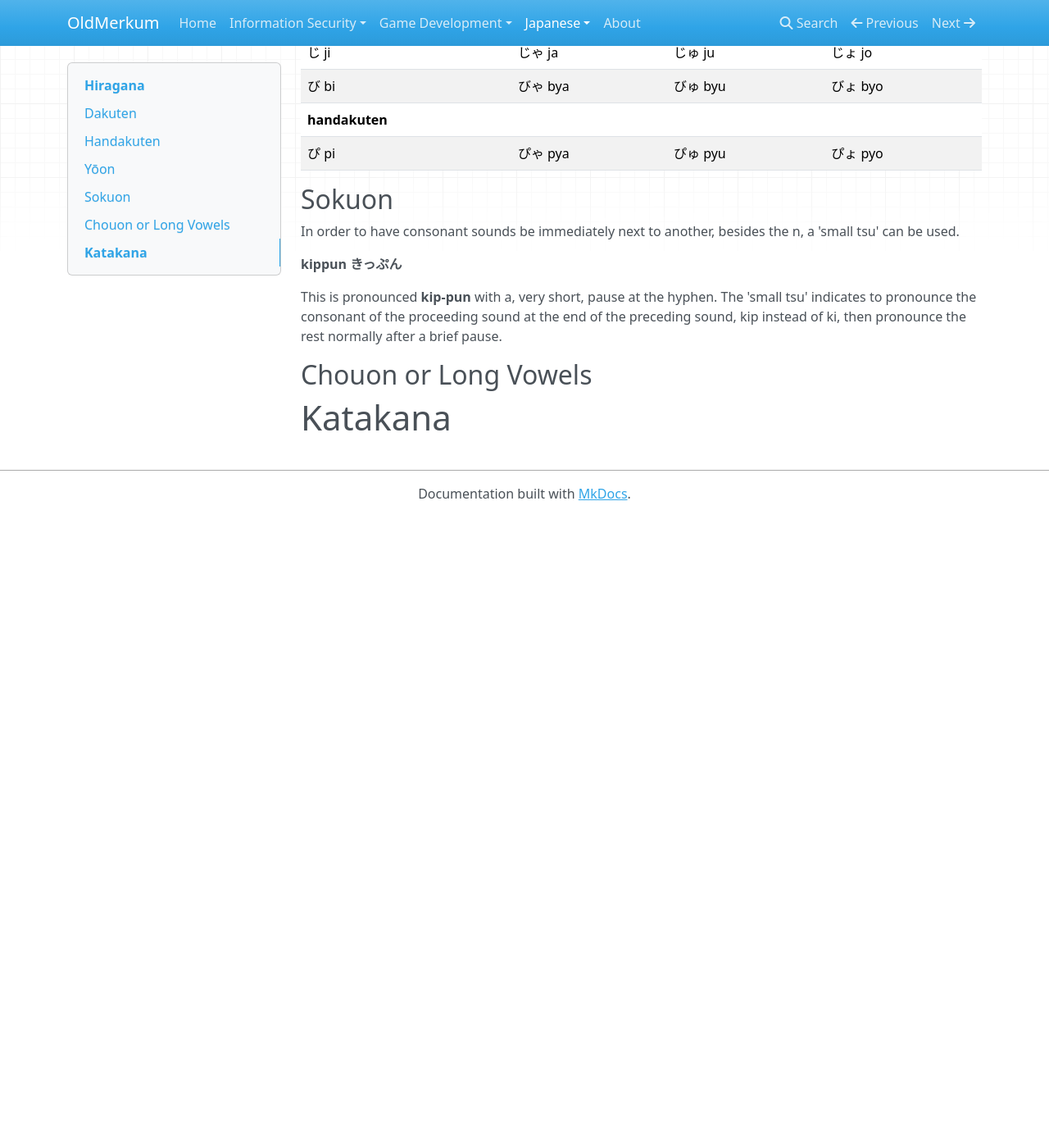
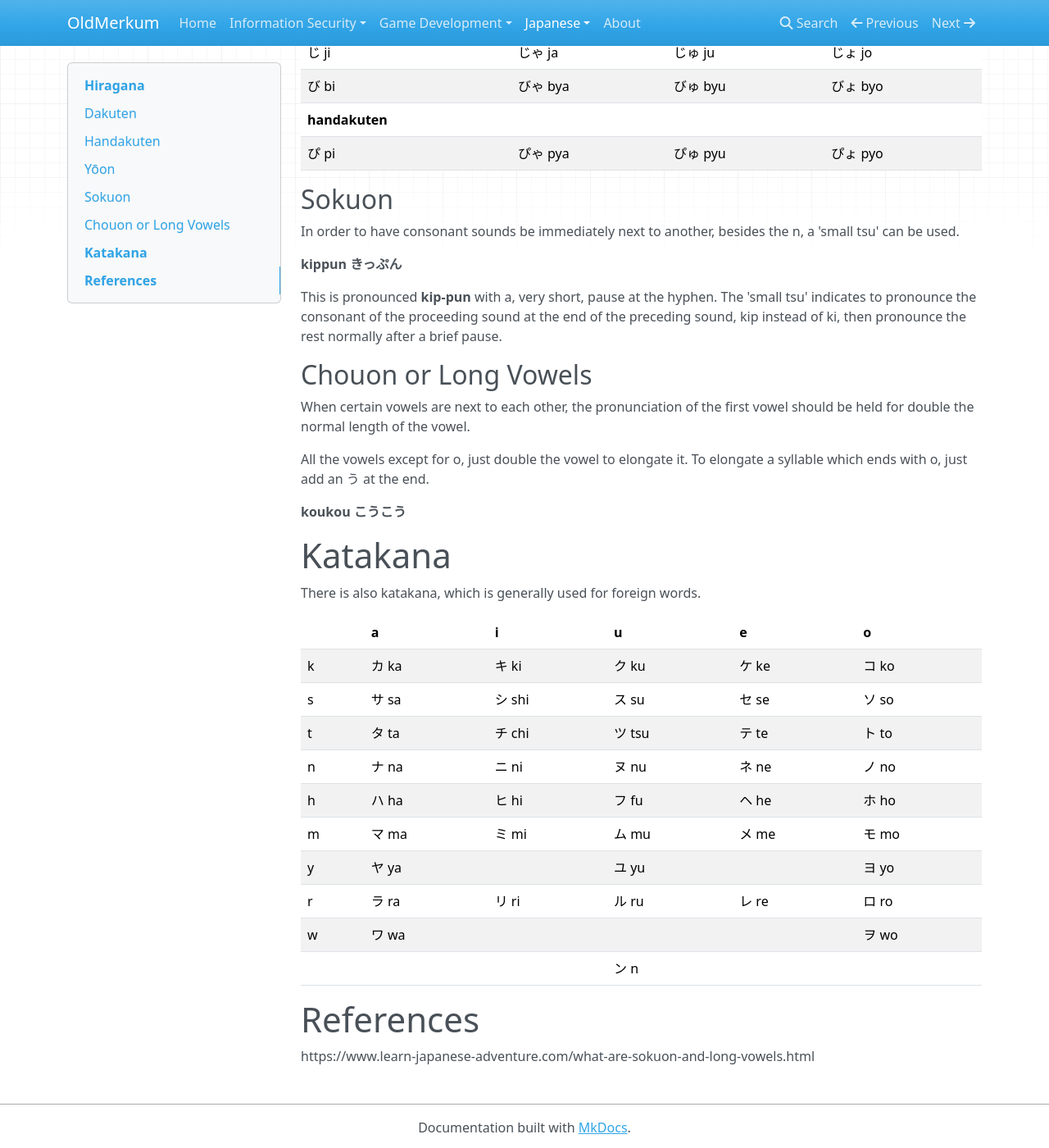
Before and after one commit to oldmerkum/oldmerkum.github.io, an MkDocs documentation site: the page built from docs/japanese/intro.md, in a window 1280 px wide and 1400 px high, scrolled down 1658 px. Shown: the whole window at 82% size. Built offline with MkDocs 1.6.1, drawn with Linux system fonts in a browser that asks for light colours; nearby versions of some CDN libraries; before the commit the page ends 2288 px from its top, so only the background shows below that.

```diff
--- a/docs/japanese/intro.md
+++ b/docs/japanese/intro.md
@@ -74,4 +74,31 @@ brief pause.
 
 ## Chouon or Long Vowels
 
+When certain vowels are next to each other, the pronunciation of the first vowel
+should be held for double the normal length of the vowel.
+
+All the vowels except for o, just double the vowel to elongate it. To elongate
+a syllable which ends with o, just add an う at the end.
+
+**koukou こうこう**
+
 # Katakana
+
+There is also katakana, which is generally used for foreign words.
+
+|  | a | i | u | e | o |
+|---|---|---|---|---|---|
+| k | カ ka | キ ki | ク ku | ケ ke | コ ko |
+| s | サ sa | シ shi | ス su | セ se | ソ so |
+| t | タ ta | チ chi | ツ tsu | テ te | ト to |
+| n | ナ na | ニ ni | ヌ nu | ネ ne | ノ no |
+| h | ハ ha | ヒ hi | フ fu | ヘ he | ホ ho |
+| m | マ ma | ミ mi | ム mu | メ me | モ mo |
+| y | ヤ ya |  | ユ yu |  | ヨ yo |
+| r | ラ ra | リ ri | ル ru | レ re | ロ ro |
+| w | ワ wa |  |  |  | ヲ wo |
+|   |  |  | ン n |  |  |
+
+# References
+
+https://www.learn-japanese-adventure.com/what-are-sokuon-and-long-vowels.html
--- a/mkdocs.yml
+++ b/mkdocs.yml
@@ -7,6 +7,7 @@ nav:
     - Ultrablastkin: game_dev/ultrablastkin.md
   - Japanese:
     - Introduction: japanese/intro.md
+    - Greetings: japanese/greetings.md
   - About: about.md
 
 extra_css:
```
Also changed, not shown: docs/game_dev/ultrablastkin.md (+6 -3 lines), docs/japanese/greetings.md (added), docs/japanese/home.md (added), 6 other files.
